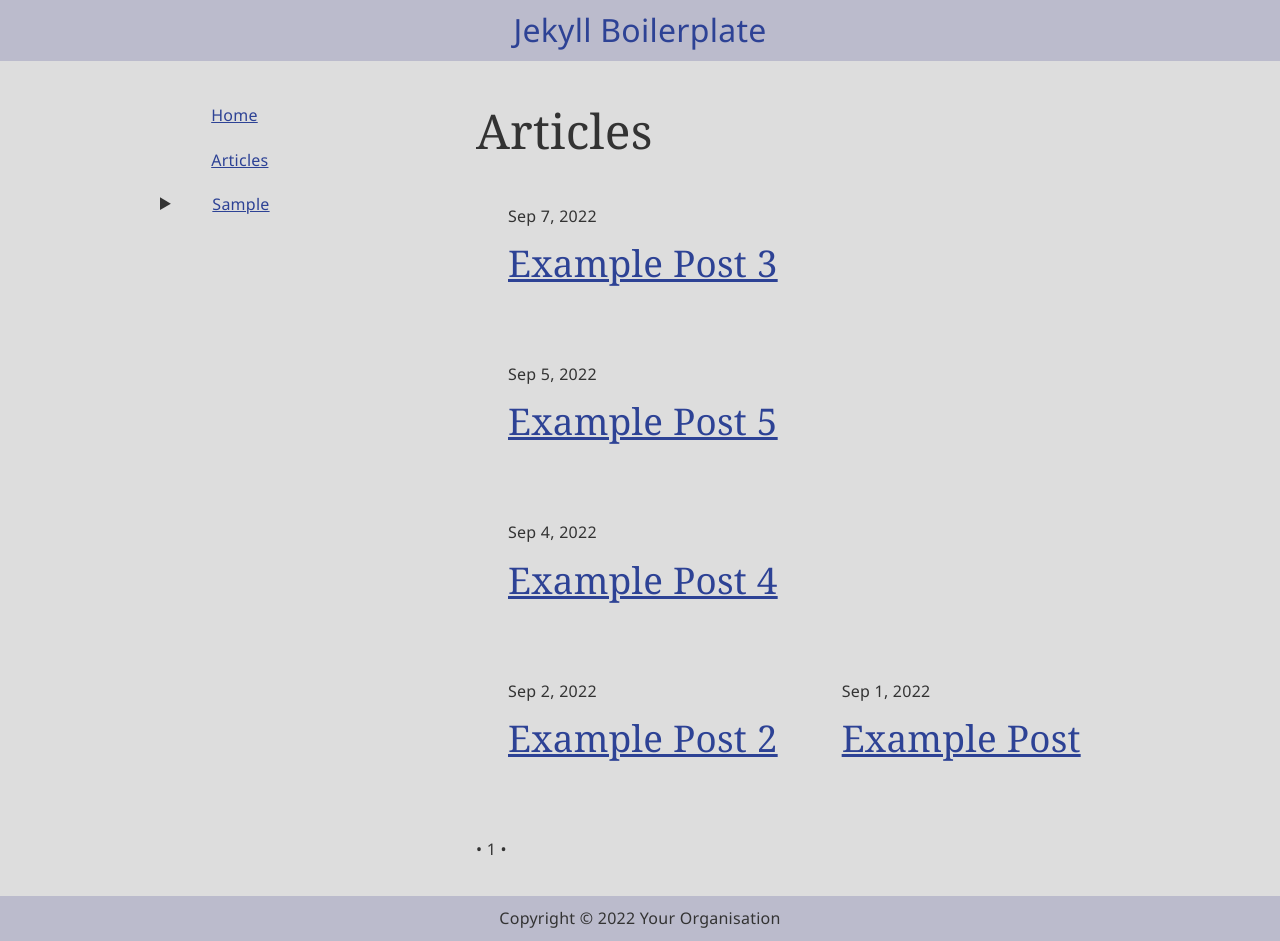
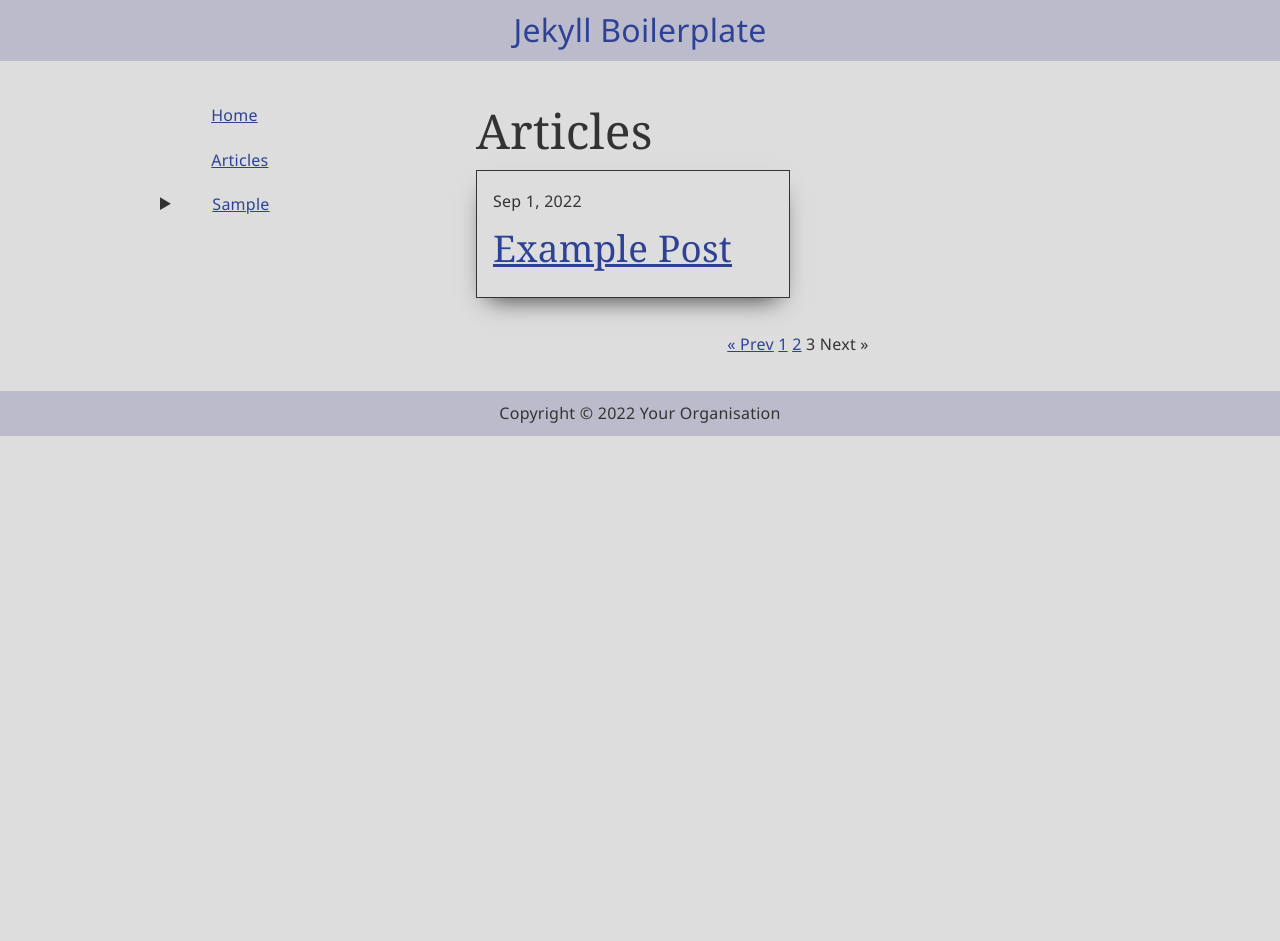
Before and after one commit to Steve-Fenton/jekyll-boilerplate, a Jekyll site: the page built from articles/index.html, in a window 1280 px wide and 941 px high. Built offline with Jekyll 4.4.1, drawn with Linux system fonts in a browser that asks for light colours; the list of posts is cut into pages by our own code.

Commit message:
Zero plugins

```diff
--- a/_config.yml
+++ b/_config.yml
@@ -12,17 +12,21 @@
 destination: _site
 # The website URL
 url: https://example.com
+
 # Sets the theme colour for browsers
-theme-color-hex: 333333
+theme_color_hex: 333333
+# Sets the date format
+date_format: "%b %-d, %Y"
+
 # Number of results per page
-paginate: 10
+paginate: 2
 # The path for articles (note, rename the "articles" folder if you change this)
-paginate_path: "/articles/page:num/"
+paginate_path: "/articles/page-:num/"
+# Should match the word for "page" above (including any separators, like -)
+paginate_page: "page-"
 
 # Build settings
 markdown: kramdown
 
 include: [_pages]
 exclude: ["LICENSE", "README.md"]
-
-plugins: [jekyll-paginate]
--- a/_includes/head.html
+++ b/_includes/head.html
@@ -8,9 +8,9 @@
 	<link href="{{ "/assets/icons/favicon.ico" | prepend: site.baseurl }}" rel="shortcut icon" type="image/x-icon">
 	<link href="{{ "/assets/icons/apple-touch-icon.png" | prepend: site.baseurl }}" rel="apple-touch-icon">
 	<link href="{{ "/sitemap.xml" | prepend: site.baseurl }}" type="application/rss+xml" rel="alternate">
-	<meta name="theme-color" content="#{{site.theme-color-hex}}">
-	<meta name="msapplication-navbutton-color" content="#{{site.theme-color-hex}}">
-	<meta name="apple-mobile-web-app-status-bar-style" content="#{{site.theme-color-hex}}">
+	<meta name="theme-color" content="#{{site.theme_color_hex}}">
+	<meta name="msapplication-navbutton-color" content="#{{site.theme_color_hex}}">
+	<meta name="apple-mobile-web-app-status-bar-style" content="#{{site.theme_color_hex}}">
 	<link href="{{ "/assets/css/main.css" | prepend: site.baseurl }}" rel="stylesheet">
     {% include analytics.html %}
 </head>
--- a/_includes/navigation.html
+++ b/_includes/navigation.html
@@ -1,26 +1,32 @@
 <nav class="site-nav">
     <ul>
+    {%- assign previous = null %}
+    {%- assign regex = '/' | append: site.paginate_page | append: '[0-9]/' %}
     {%- assign main_pages = site.pages | where: 'nav-level', '1' | sort: 'nav-order' -%}
     {% for page in main_pages %}
+      {%- assign current = page.nav-title | default: page.title %}
+      {%- if (current != previous) %}
+      {%- assign previous = page.nav-title | default: page.title %}
       {%- assign sub_pages = site.pages | where: 'nav-level', page.title | sort: 'nav-order' -%}
       <li{%- if sub_pages.size > 0 %} class="has-children"{% endif %}>
         {%- if sub_pages.size > 0 %}
         <details class="sub-nav">
           <summary>
         {%- endif %}
-        <a href="{{ page.url }}">{% if (page.nav-title) %}{{ page.nav-title }}{% else %}{{ page.title }}{% endif %}</a>
+        <a href="{{ page.url | regex_replace: regex,'/' }}">{{ page.nav-title | default: page.title }}</a>
         {%- if sub_pages.size > 0 %}
           </summary>
           <ul>
             {%- for child in sub_pages %}
             <li>
-              <a href="{{ child.url }}">{% if (child.nav-title) %}{{ child.nav-title }}{% else %}{{ child.title }}{% endif %}</a>
+              <a href="{{ child.url }}">{{ child.nav-title | default: child.title }}</a>
             </li>
             {%- endfor %}
           </ul>
         </details>
         {%- endif %}
       </li>
+      {%- endif %}
     {%- endfor %}
     </ul>
     <div class="search-box">
--- /dev/null
+++ b/_plugins/jekyll-paginate/pager.rb
@@ -0,0 +1,141 @@
+module Jekyll
+    module Paginate
+      class Pager
+        attr_reader :page, :per_page, :posts, :total_posts, :total_pages,
+          :previous_page, :previous_page_path, :next_page, :next_page_path
+
+        # Calculate the number of pages.
+        #
+        # all_posts - The Array of all Posts.
+        # per_page  - The Integer of entries per page.
+        #
+        # Returns the Integer number of pages.
+        def self.calculate_pages(all_posts, per_page)
+          (all_posts.size.to_f / per_page.to_i).ceil
+        end
+
+        # Determine if pagination is enabled the site.
+        #
+        # site - the Jekyll::Site object
+        #
+        # Returns true if pagination is enabled, false otherwise.
+        def self.pagination_enabled?(site)
+         !site.config['paginate'].nil? &&
+           site.pages.size > 0
+        end
+
+        # Static: Determine if a page is a possible candidate to be a template page.
+        #         Page's name must be `index.html` and exist in any of the directories
+        #         between the site source and `paginate_path`.
+        #
+        # config - the site configuration hash
+        # page   - the Jekyll::Page about which we're inquiring
+        #
+        # Returns true if the
+        def self.pagination_candidate?(config, page)
+          page_dir = File.dirname(File.expand_path(remove_leading_slash(page.path), config['source']))
+          paginate_path = remove_leading_slash(config['paginate_path'])
+          paginate_path = File.expand_path(paginate_path, config['source'])
+          page.name == 'index.html' &&
+            in_hierarchy(config['source'], page_dir, File.dirname(paginate_path))
+        end
+
+        # Determine if the subdirectories of the two paths are the same relative to source
+        #
+        # source        - the site source
+        # page_dir      - the directory of the Jekyll::Page
+        # paginate_path - the absolute paginate path (from root of FS)
+        #
+        # Returns whether the subdirectories are the same relative to source
+        def self.in_hierarchy(source, page_dir, paginate_path)
+          return false if paginate_path == File.dirname(paginate_path)
+          return false if paginate_path == Pathname.new(source).parent
+          page_dir == paginate_path ||
+            in_hierarchy(source, page_dir, File.dirname(paginate_path))
+        end
+
+        # Static: Return the pagination path of the page
+        #
+        # site     - the Jekyll::Site object
+        # num_page - the pagination page number
+        #
+        # Returns the pagination path as a string
+        def self.paginate_path(site, num_page)
+          return nil if num_page.nil?
+          return Pagination.first_page_url(site) if num_page <= 1
+          format = site.config['paginate_path']
+          if format.include?(":num")
+            format = format.sub(':num', num_page.to_s)
+          else
+            raise ArgumentError.new("Invalid pagination path: '#{format}'. It must include ':num'.")
+          end
+          ensure_leading_slash(format)
+        end
+
+        # Static: Return a String version of the input which has a leading slash.
+        #         If the input already has a forward slash in position zero, it will be
+        #         returned unchanged.
+        #
+        # path - a String path
+        #
+        # Returns the path with a leading slash
+        def self.ensure_leading_slash(path)
+          path[0..0] == "/" ? path : "/#{path}"
+        end
+
+        # Static: Return a String version of the input without a leading slash.
+        #
+        # path - a String path
+        #
+        # Returns the input without the leading slash
+        def self.remove_leading_slash(path)
+          ensure_leading_slash(path)[1..-1]
+        end
+
+        # Initialize a new Pager.
+        #
+        # site     - the Jekyll::Site object
+        # page      - The Integer page number.
+        # all_posts - The Array of all the site's Posts.
+        # num_pages - The Integer number of pages or nil if you'd like the number
+        #             of pages calculated.
+        def initialize(site, page, all_posts, num_pages = nil)
+          @page = page
+          @per_page = site.config['paginate'].to_i
+          @total_pages = num_pages || Pager.calculate_pages(all_posts, @per_page)
+
+          if @page > @total_pages
+            raise RuntimeError, "page number can't be greater than total pages: #{@page} > #{@total_pages}"
+          end
+
+          init = (@page - 1) * @per_page
+          offset = (init + @per_page - 1) >= all_posts.size ? all_posts.size : (init + @per_page - 1)
+
+          @total_posts = all_posts.size
+          @posts = all_posts[init..offset]
+          @previous_page = @page != 1 ? @page - 1 : nil
+          @previous_page_path = Pager.paginate_path(site, @previous_page)
+          @next_page = @page != @total_pages ? @page + 1 : nil
+          @next_page_path = Pager.paginate_path(site, @next_page)
+        end
+
+        # Convert this Pager's data to a Hash suitable for use by Liquid.
+        #
+        # Returns the Hash representation of this Pager.
+        def to_liquid
+          {
+            'page' => page,
+            'per_page' => per_page,
+            'posts' => posts,
+            'total_posts' => total_posts,
+            'total_pages' => total_pages,
+            'previous_page' => previous_page,
+            'previous_page_path' => previous_page_path,
+            'next_page' => next_page,
+            'next_page_path' => next_page_path
+          }
+        end
+
+      end
+    end
+  end
--- /dev/null
+++ b/_plugins/jekyll-paginate/pagination.rb
@@ -0,0 +1,85 @@
+module Jekyll
+    module Paginate
+      class Pagination < Generator
+        # This generator is safe from arbitrary code execution.
+        safe true
+
+        # This generator should be passive with regard to its execution
+        priority :lowest
+
+        # Generate paginated pages if necessary.
+        #
+        # site - The Site.
+        #
+        # Returns nothing.
+        def generate(site)
+          if Pager.pagination_enabled?(site)
+            if template = self.class.template_page(site)
+              paginate(site, template)
+            else
+              Jekyll.logger.warn "Pagination:", "Pagination is enabled, but I couldn't find " +
+              "an index.html page to use as the pagination template. Skipping pagination."
+            end
+          end
+        end
+
+        # Paginates the blog's posts. Renders the index.html file into paginated
+        # directories, e.g.: page2/index.html, page3/index.html, etc and adds more
+        # site-wide data.
+        #
+        # site - The Site.
+        # page - The index.html Page that requires pagination.
+        #
+        # {"paginator" => { "page" => <Number>,
+        #                   "per_page" => <Number>,
+        #                   "posts" => [<Post>],
+        #                   "total_posts" => <Number>,
+        #                   "total_pages" => <Number>,
+        #                   "previous_page" => <Number>,
+        #                   "next_page" => <Number> }}
+        def paginate(site, page)
+          all_posts = site.site_payload['site']['posts'].reject { |post| post['hidden'] }
+          pages = Pager.calculate_pages(all_posts, site.config['paginate'].to_i)
+          (1..pages).each do |num_page|
+            pager = Pager.new(site, num_page, all_posts, pages)
+            if num_page > 1
+              newpage = Page.new(site, site.source, page.dir, page.name)
+              newpage.pager = pager
+              newpage.dir = Pager.paginate_path(site, num_page)
+              site.pages << newpage
+            else
+              page.pager = pager
+            end
+          end
+        end
+
+        # Static: Fetch the URL of the template page. Used to determine the
+        #         path to the first pager in the series.
+        #
+        # site - the Jekyll::Site object
+        #
+        # Returns the url of the template page
+        def self.first_page_url(site)
+          if page = Pagination.template_page(site)
+            page.url
+          else
+            nil
+          end
+        end
+
+        # Public: Find the Jekyll::Page which will act as the pager template
+        #
+        # site - the Jekyll::Site object
+        #
+        # Returns the Jekyll::Page which will act as the pager template
+        def self.template_page(site)
+          site.pages.select do |page|
+            Pager.pagination_candidate?(site.config, page)
+          end.sort do |one, two|
+            two.path.size <=> one.path.size
+          end.first
+        end
+
+      end
+    end
+  end
--- /dev/null
+++ b/_plugins/liquid_regex.rb
@@ -0,0 +1,17 @@
+require 'liquid'
+
+module Jekyll
+  module RegexReplace
+    def regex_replace(str, regex_search, value_replace)
+      regex = /#{regex_search}/
+      return str.gsub(regex, value_replace)
+    end
+
+    def regex_replace_once(str, regex_search, value_replace)
+      regex = /#{regex_search}/
+      return str.sub(regex, value_replace)
+    end
+  end
+end
+
+Liquid::Template.register_filter(Jekyll::RegexReplace)
--- /dev/null
+++ b/_plugins/paging.rb
@@ -0,0 +1,7 @@
+require "jekyll-paginate/pager"
+require "jekyll-paginate/pagination"
+
+module Jekyll
+  module Extensions
+  end
+end
--- a/articles/index.html
+++ b/articles/index.html
@@ -9,19 +9,17 @@
 ---
 <main>
 	<h1>Articles</h1>
-
-    {% if site.paginate %}
+    {%- if site.paginate %}
         {% assign posts = paginator.posts %}
     {% else %}
         {% assign posts = site.posts %}
     {% endif %}
-
     {%- if posts.size > 0 -%}
     {%- if page.list_title -%}
       <h2 class="post-list-heading">{{ page.list_title }}</h2>
     {%- endif -%}
     <ul class="post-list">
-      {%- assign date_format = site.minima.date_format | default: "%b %-d, %Y" -%}
+      {%- assign date_format = site.date_format | default: "%b %-d, %Y" -%}
       {%- for post in posts -%}
       <li>
         <span class="post-meta">{{ post.date | date: date_format }}</span>
@@ -37,23 +35,30 @@
       {%- endfor -%}
     </ul>
 
-    {% if site.paginate %}
-      <div class="pager">
-        <ul class="pagination">
-        {%- if paginator.previous_page %}
-          <li><a href="{{ paginator.previous_page_path | relative_url }}" class="previous-page">{{ paginator.previous_page }}</a></li>
-        {%- else %}
-          <li><div class="pager-edge">•</div></li>
-        {%- endif %}
-          <li><div class="current-page">{{ paginator.page }}</div></li>
-        {%- if paginator.next_page %}
-          <li><a href="{{ paginator.next_page_path | relative_url }}" class="next-page">{{ paginator.next_page }}</a></li>
-        {%- else %}
-          <li><div class="pager-edge">•</div></li>
-        {%- endif %}
-        </ul>
-      </div>
-    {%- endif %}
+    {% if paginator.total_pages > 1 %}
+    <div class="post-paging">
+      {% if paginator.previous_page %}
+        <a href="{{ paginator.previous_page_path | relative_url }}">&laquo; Prev</a>
+      {% else %}
+        <span>&laquo; Prev</span>
+      {% endif %}
 
+      {% for page in (1..paginator.total_pages) %}
+        {% if page == paginator.page %}
+          <em>{{ page }}</em>
+        {% elsif page == 1 %}
+          <a href="{{ '/' | relative_url }}">{{ page }}</a>
+        {% else %}
+          <a href="{{ site.paginate_path | relative_url | replace: ':num', page }}">{{ page }}</a>
+        {% endif %}
+      {% endfor %}
+
+      {% if paginator.next_page %}
+        <a href="{{ paginator.next_page_path | relative_url }}">Next &raquo;</a>
+      {% else %}
+        <span>Next &raquo;</span>
+      {% endif %}
+    </div>
+    {% endif %}
     {%- endif -%}
 </main>
--- a/assets/css/main.css
+++ b/assets/css/main.css
@@ -17,6 +17,8 @@
     --block-gap: 2rem;
 
     --marker-size: 1.2em;
+
+    --box-shadow: 0 12px 24px -12px rgb(0 0 0 / 80%);
 }
 
 @media (prefers-color-scheme: dark) {
@@ -190,23 +192,22 @@
 
 .post-list {
     display: flex;
-    flex-direction: row;
     flex-wrap: wrap;
+    gap: 1rem;
 }
 
-.post-list li {
+.post-list > * {
     list-style: none;
-    padding: 2rem;
+    padding: 1rem;
     background-color: var(--aft2);
+    border: 1px solid var(--fore);
+    width: 17.5rem;
+    box-shadow: var(--box-shadow);
 }
 
-.pager {
+.post-paging {
     margin-top: 2rem;
-}
-
-.pager li {
-    list-style: none;
-    display: inline-block;
+    text-align: center;
 }
 
 @media (max-width: 860px) {
```
Also changed, not shown: README.md.
